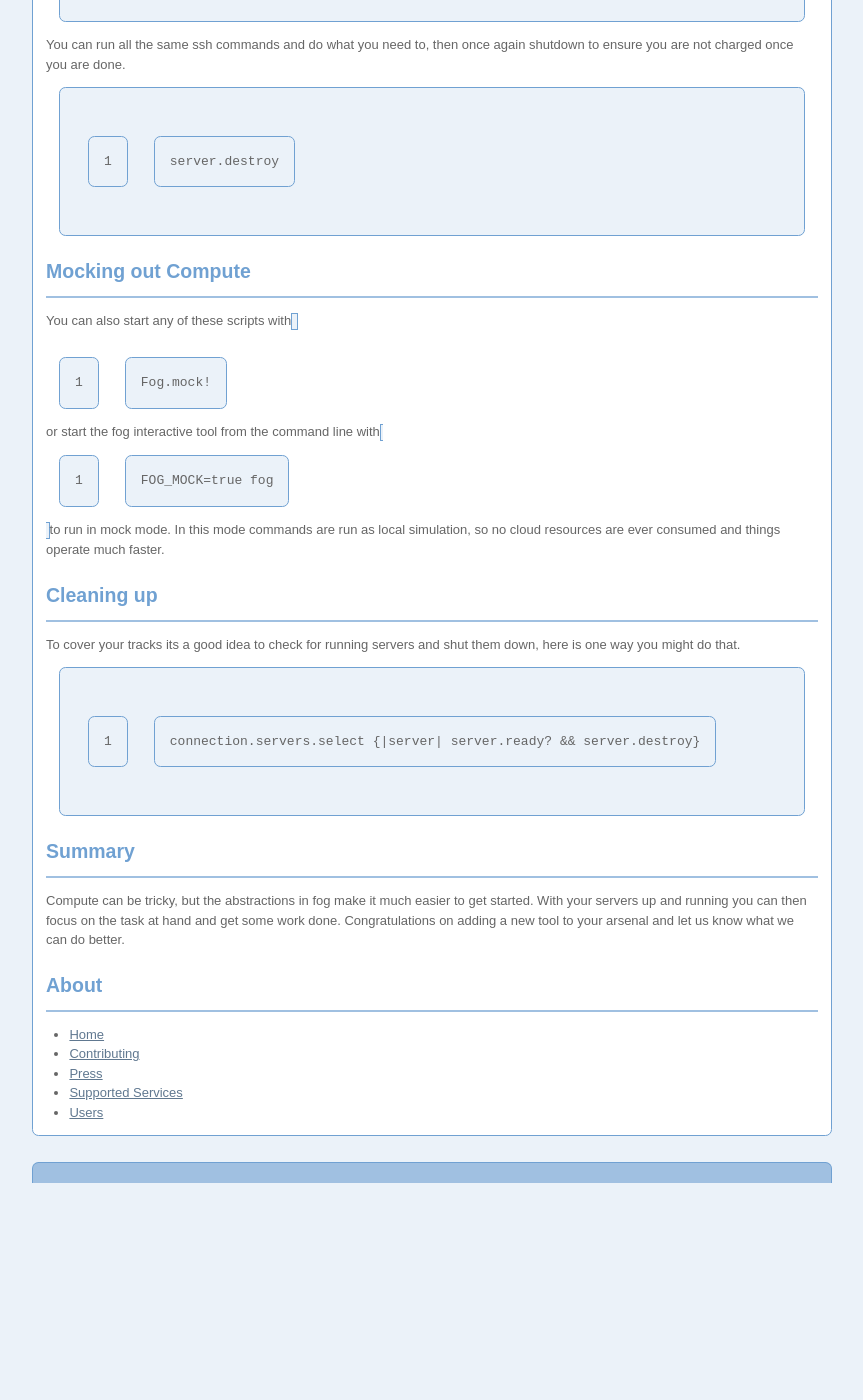
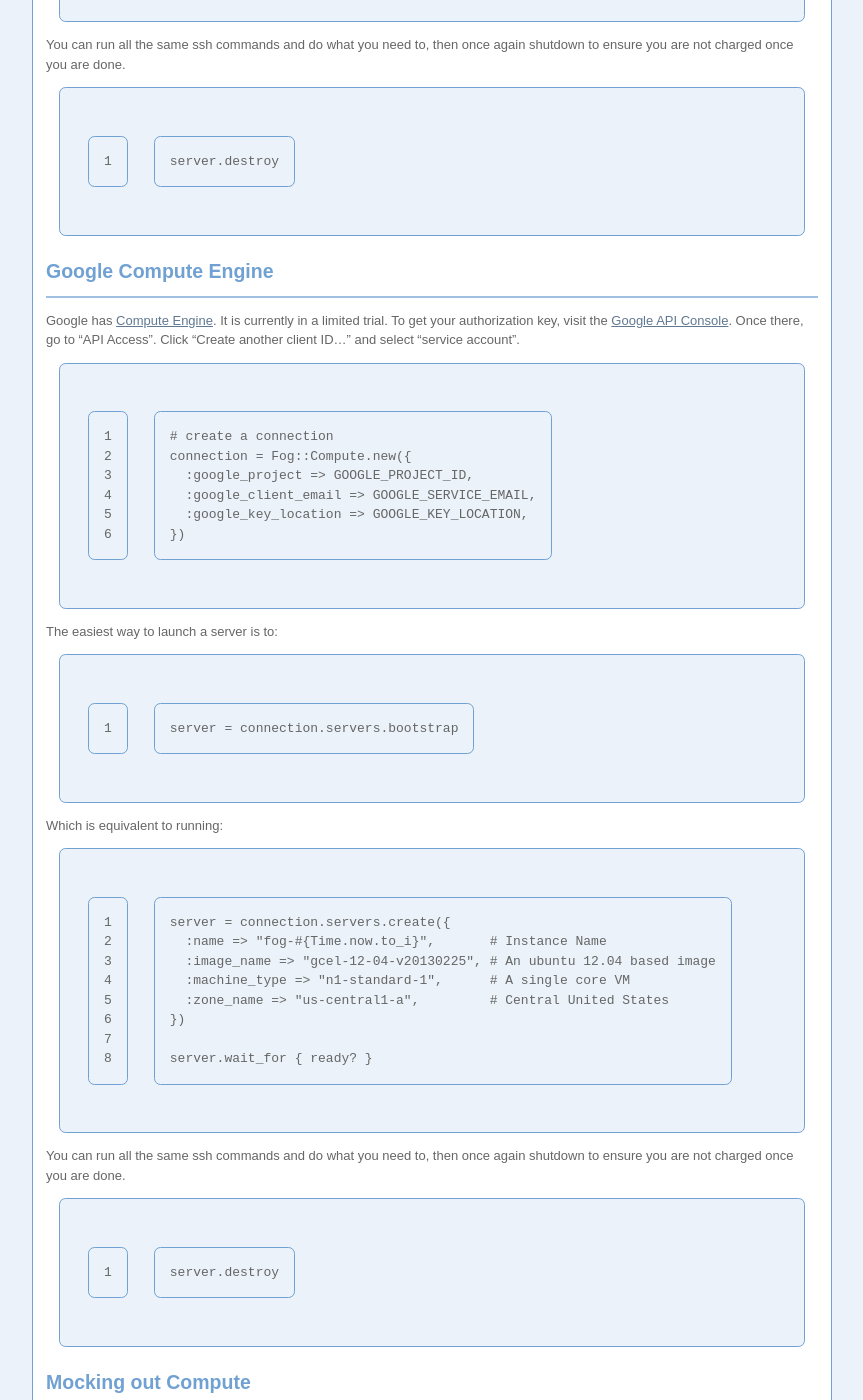
Before and after one commit to fog/fog.github.com, a Jekyll site: the page built from compute/index.markdown, in a window 1280 px wide and 1400 px high, scrolled down 5434 px. Shown: the whole window, without its empty margins (208-1071 px from the left). Built offline with Jekyll 4.4.1, drawn with Linux system fonts in a browser that asks for light colours; nearby versions of some CDN libraries; Markdown is read by kramdown in place of the engine named in the settings; before the commit the page ends 6617 px from its top, so only the background shows below that.

Commit message:
[compute/google] Adds introduction documenation.

```diff
--- a/compute/index.markdown
+++ b/compute/index.markdown
@@ -107,6 +107,37 @@ You can run all the same ssh commands and do what you need to, then once again s
 
     server.destroy
 
+## Google Compute Engine
+
+Google has [Compute Engine](https://cloud.google.com/products/compute-engine). It is currently in a limited trial. To get your authorization key, visit the [Google API Console](https://code.google.com/apis/console/). Once there, go to "API Access". Click "Create another client ID..." and select "service account".
+
+    # create a connection
+    connection = Fog::Compute.new({
+      :google_project => GOOGLE_PROJECT_ID,
+      :google_client_email => GOOGLE_SERVICE_EMAIL,
+      :google_key_location => GOOGLE_KEY_LOCATION,
+    })
+
+The easiest way to launch a server is to:
+
+    server = connection.servers.bootstrap
+
+Which is equivalent to running:
+
+
+    server = connection.servers.create({
+      :name => "fog-#{Time.now.to_i}",       # Instance Name
+      :image_name => "gcel-12-04-v20130225", # An ubuntu 12.04 based image
+      :machine_type => "n1-standard-1",      # A single core VM
+      :zone_name => "us-central1-a",         # Central United States
+    })
+
+    server.wait_for { ready? }
+
+You can run all the same ssh commands and do what you need to, then once again shutdown to ensure you are not charged once you are done.
+
+    server.destroy
+
 ## Mocking out Compute
 
 You can also start any of these scripts with `Fog.mock!` or start the fog interactive tool from the command line with `FOG_MOCK=true fog` to run in mock mode. In this mode commands are run as local simulation, so no cloud resources are ever consumed and things operate much faster.
```
